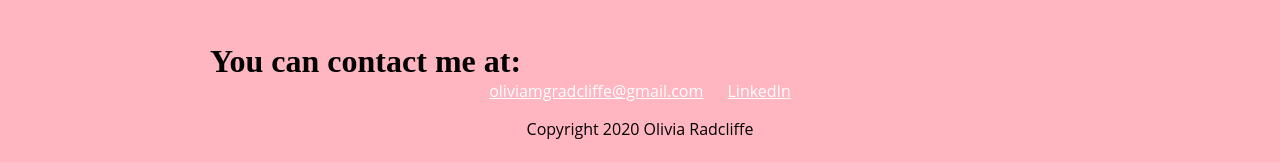
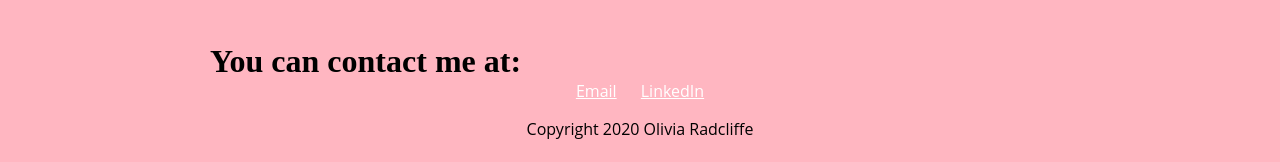
Before and after one commit to oliviaradcliffe/oliviaradcliffe.github.io, a plain HTML site: page index.html in a window 1280 px wide. Shown: the part 1705-1867 px from the top of the page. Drawn offline with Linux system fonts and the light colour scheme.

Commit message:
Update index.html

```diff
--- a/index.html
+++ b/index.html
@@ -84,7 +84,7 @@
         <h2>You can contact me at:</h2>
 
         <div class=content-info>
-            <a href="mailto:oliviamgradcliffe@gmail.com">oliviamgradcliffe@gmail.com</a>
+            <a href="mailto:oliviamgradcliffe@gmail.com">Email</a>
             <a href="https://www.linkedin.com/in/olivia-radcliffe-8064021a0/" target="_blank">LinkedIn</a>
         </div>
 
```
